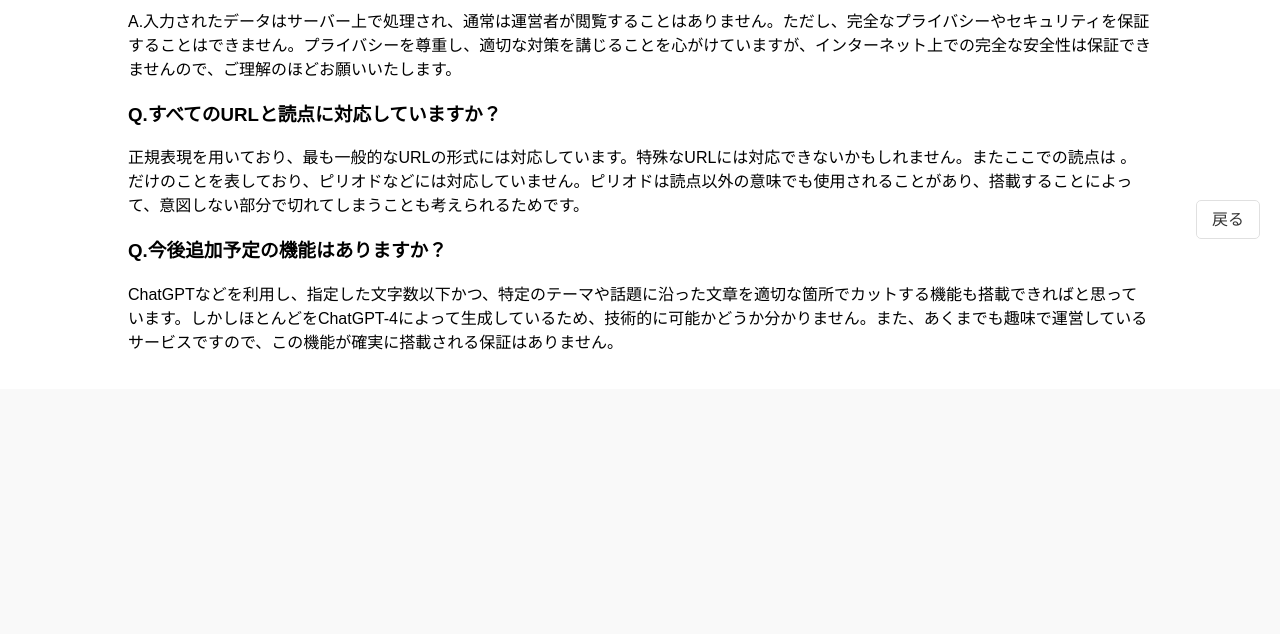
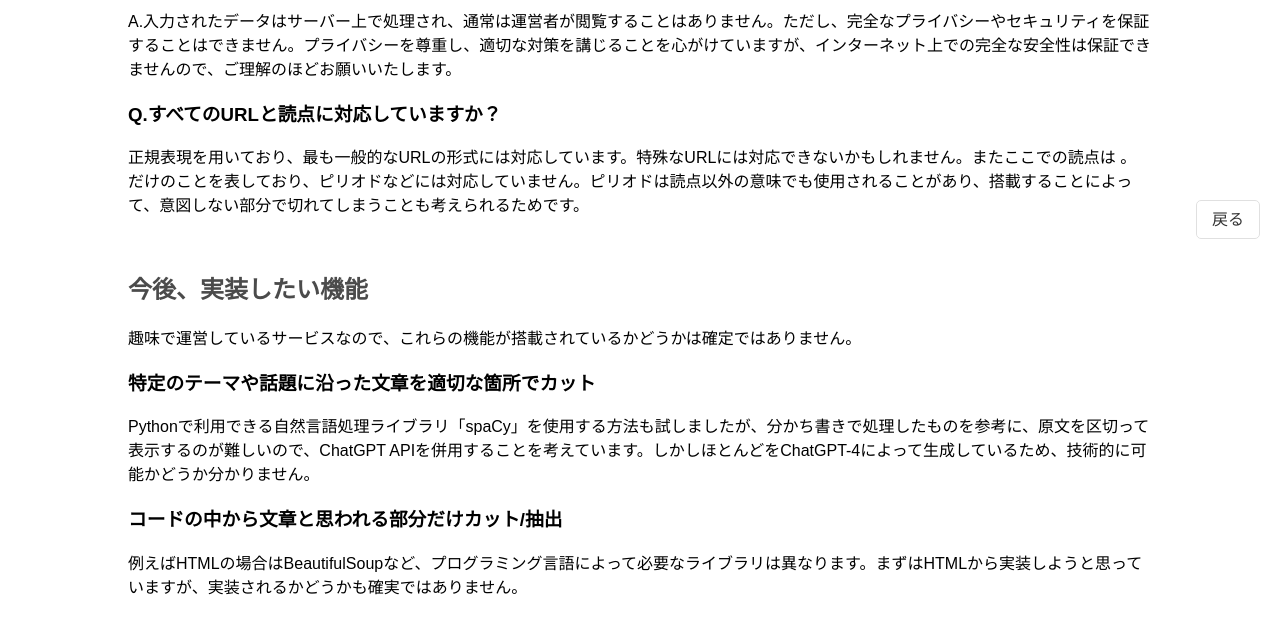
Before and after one commit to iuto/bunsho-bunkatsu, a Flask app: page /about in a window 1280 px wide. Shown: the part 550-1184 px from the top of the page. Before the commit the page ends 900 px from the top, so only its background shows below. Run offline with Flask 2, Linux system fonts and the light colour scheme.

Commit message:
Initial commit

```diff
--- a/templates/about.html
+++ b/templates/about.html
@@ -205,8 +205,13 @@
         <h3>Q.すべてのURLと読点に対応していますか？</h3>
         <p>正規表現を用いており、最も一般的なURLの形式には対応しています。特殊なURLには対応できないかもしれません。またここでの読点は 。 だけのことを表しており、ピリオドなどには対応していません。ピリオドは読点以外の意味でも使用されることがあり、搭載することによって、意図しない部分で切れてしまうことも考えられるためです。</p>
         </p>
-        <h3>Q.今後追加予定の機能はありますか？</h3>
-        <p>ChatGPTなどを利用し、指定した文字数以下かつ、特定のテーマや話題に沿った文章を適切な箇所でカットする機能も搭載できればと思っています。しかしほとんどをChatGPT-4によって生成しているため、技術的に可能かどうか分かりません。また、あくまでも趣味で運営しているサービスですので、この機能が確実に搭載される保証はありません。</p>
+        <br>
+        <h2>今後、実装したい機能</h2>
+        <p>趣味で運営しているサービスなので、これらの機能が搭載されているかどうかは確定ではありません。</p>
+        <h3>特定のテーマや話題に沿った文章を適切な箇所でカット</h3>
+        <p>Pythonで利用できる自然言語処理ライブラリ「spaCy」を使用する方法も試しましたが、分かち書きで処理したものを参考に、原文を区切って表示するのが難しいので、ChatGPT APIを併用することを考えています。しかしほとんどをChatGPT-4によって生成しているため、技術的に可能かどうか分かりません。
+        <h3>コードの中から文章と思われる部分だけカット/抽出</h3>
+        <p>例えばHTMLの場合はBeautifulSoupなど、プログラミング言語によって必要なライブラリは異なります。まずはHTMLから実装しようと思っていますが、実装されるかどうかも確実ではありません。</p>
     </div>
 </body>
 <footer>
```
